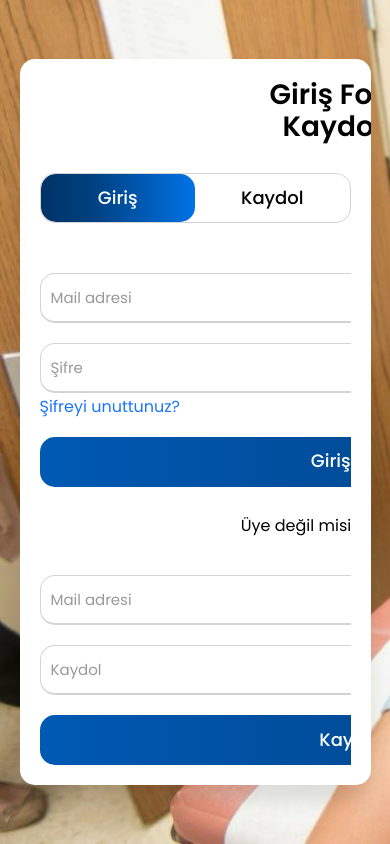
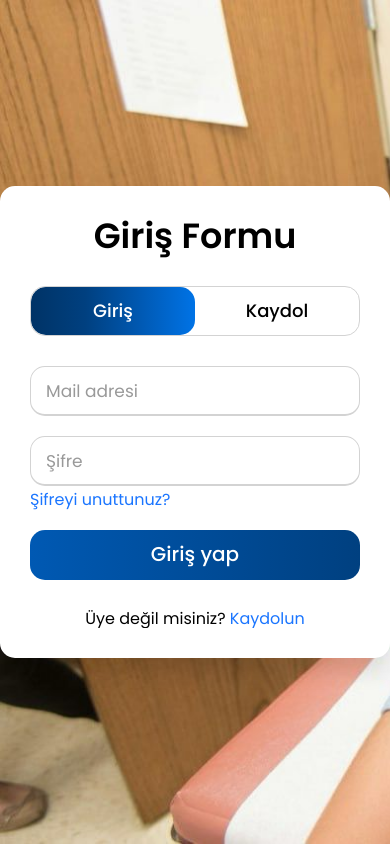
Before and after one commit to idrisazim/Vaccination-reminder, a plain HTML site: page index.html in a window 390 px wide. Drawn offline with nearby package versions, Linux system fonts and the light colour scheme; no server answers.

Commit message:
mobile view removal

```diff
--- a/src/main.css
+++ b/src/main.css
@@ -75,21 +75,3 @@ p {
 	padding-top: 7%;
 	font-size: larger;
 }
-
-@media only screen and (max-width: 600px) {
-    body {
-        flex-direction: column;
-    }
-
-    .card {
-        width: 90%;
-    }
-
-    input {
-        width: 100%;
-    }
-
-    #currentAge {
-        width: 90%;
-    }
-}
--- a/style.css
+++ b/style.css
@@ -184,41 +184,3 @@ form .btn input[type="submit"]{
   font-weight: 500;
   cursor: pointer;
 }
-
-@media only screen and (max-width: 600px) {
-  .wrapper {
-      max-width: 90%;
-      padding: 20px;
-  }
-
-  .wrapper .title-text {
-      display: block;
-  }
-
-  .wrapper .title {
-      width: 100%;
-      font-size: 28px;
-  }
-
-  .form-container .form-inner {
-      flex-direction: column;
-  }
-
-  .form-container .form-inner form {
-      width: 100%;
-      margin-top: 20px;
-  }
-
-  .form-inner form .field input {
-      padding: 10px;
-      font-size: 15px;
-  }
-
-  form .btn {
-      height: 40px;
-  }
-
-  form .btn input[type="submit"] {
-      font-size: 18px;
-  }
-}
```
